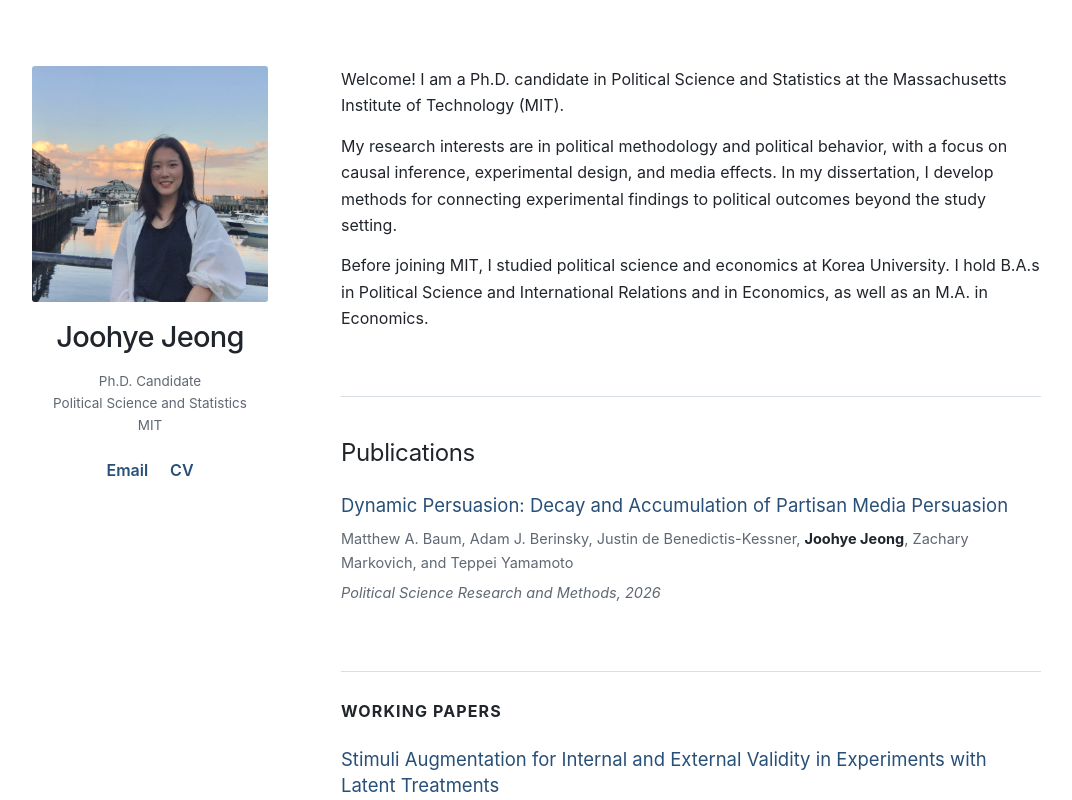
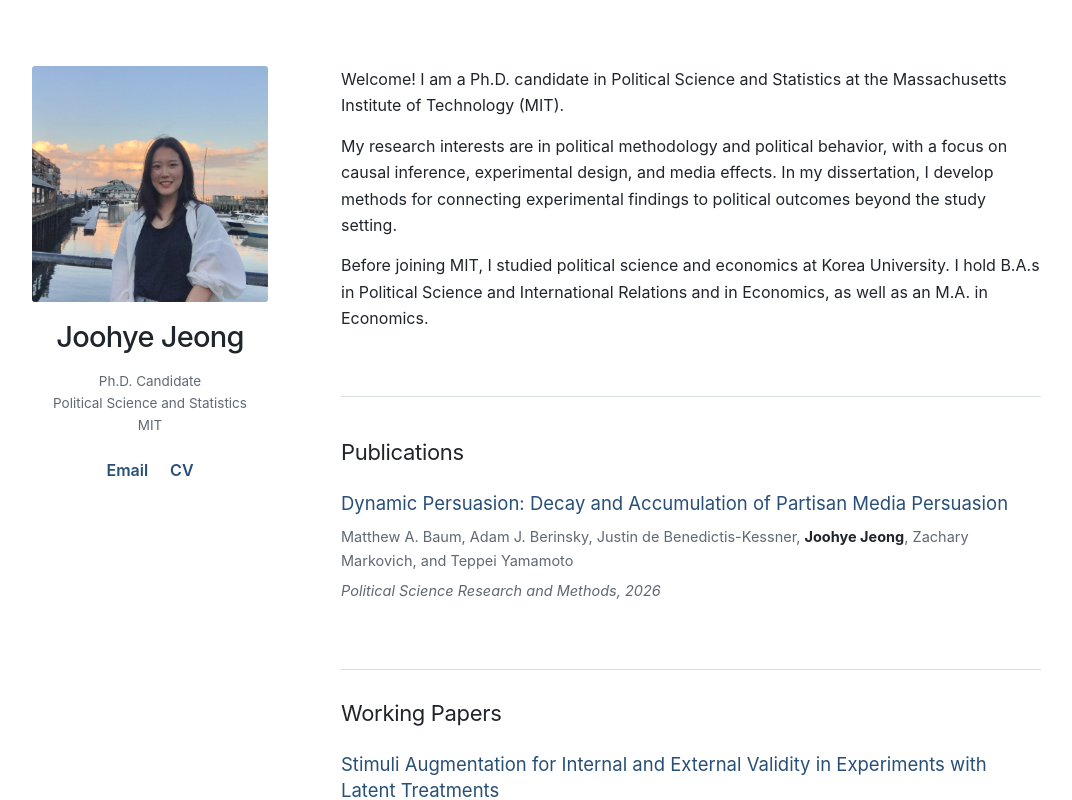
Before and after one commit to JoohyeJeong/JoohyeJeong.github.io, a Next.js app: page / in a window 1280 px wide. Shown: the top 800 px of the page, without its empty margins (105-1177 px from the left). Built offline with nearby package versions, Linux system fonts and the light colour scheme.

Commit message:
Unify publication section headings

```diff
--- a/app/globals.css
+++ b/app/globals.css
@@ -126,7 +126,7 @@ h3 {
 }
 
 .content-section > h2 {
-  font-size: 24px;
+  font-size: 22px;
   letter-spacing: -0.015em;
   line-height: 1.2;
   margin: 0 0 26px;
@@ -159,12 +159,12 @@ h3 {
 .subsection-title {
   border-top: 1px solid var(--line);
   font-family: -apple-system, BlinkMacSystemFont, 'Segoe UI', Arial, sans-serif;
-  font-size: 16px !important;
-  font-weight: 700;
-  letter-spacing: 0.07em !important;
+  font-size: 22px !important;
+  font-weight: 400;
+  letter-spacing: -0.015em !important;
   margin: 38px 0 0 !important;
   padding-top: 30px;
-  text-transform: uppercase;
+  text-transform: none;
 }
 
 .paper-list .paper-item,
@@ -282,7 +282,6 @@ h3 {
   }
 
   .subsection-title {
-    font-size: 15px !important;
     margin-top: 30px !important;
     padding-top: 25px;
   }
```
